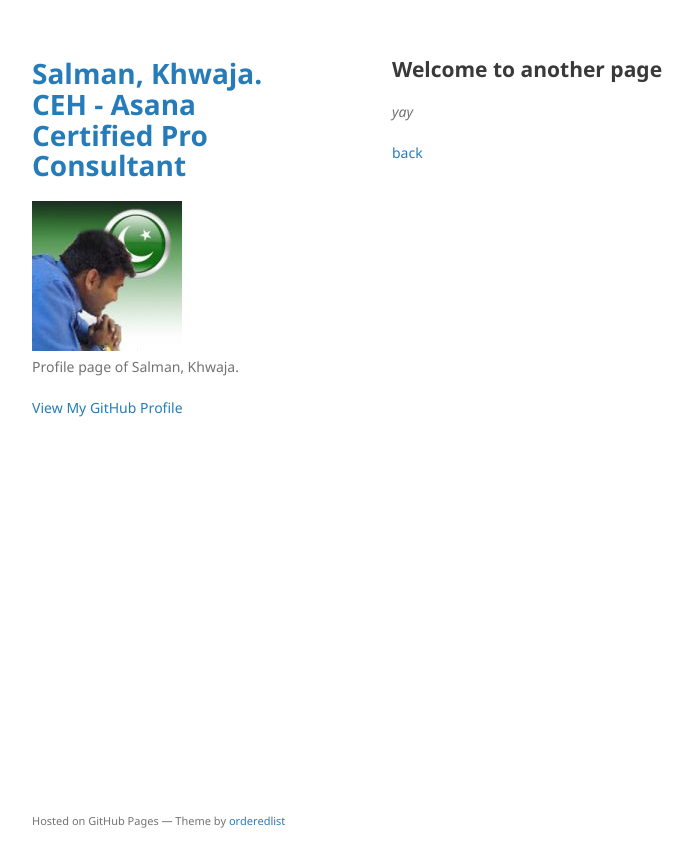
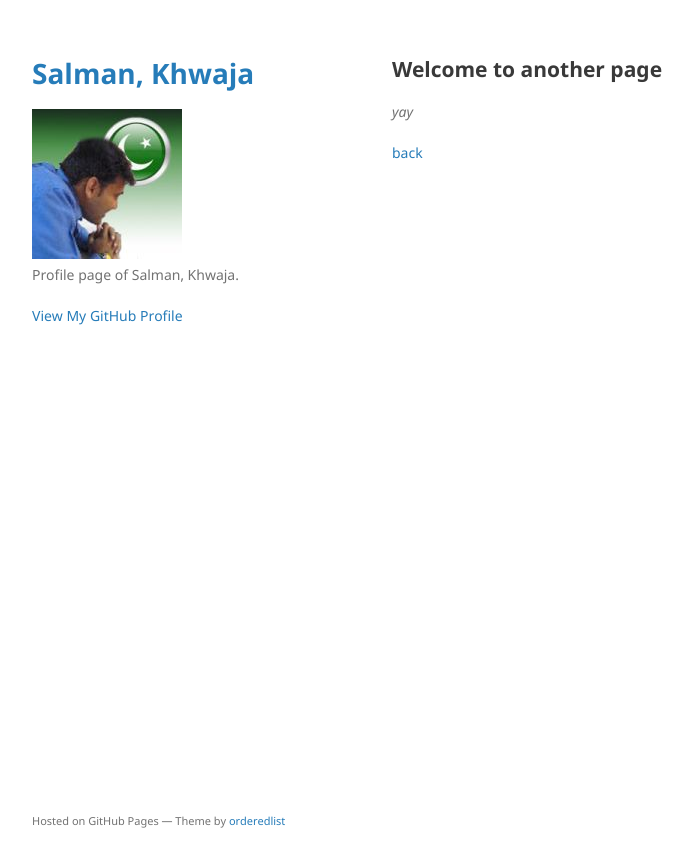
Before and after one commit to salmankhwaja/salmankhwaja.github.io, a Jekyll site: the page built from another-page.md, in a window 1280 px wide. Shown: the top 867 px of the page, without its empty margins (178-871 px from the left). Built offline with Jekyll 4.4.1, drawn with Linux system fonts in a browser that asks for light colours; our own code applies the rules of GitHub Pages for plain Markdown files.

Commit message:
Update _config.yml

```diff
--- a/_config.yml
+++ b/_config.yml
@@ -1,4 +1,4 @@
-title: Salman, Khwaja. CEH - Asana Certified Pro Consultant
+title: Salman, Khwaja
 logo: /assets/img/logo.png
 logo: Salman.Khwaja_Mod.jpg
 description: Profile page of Salman, Khwaja.
```
